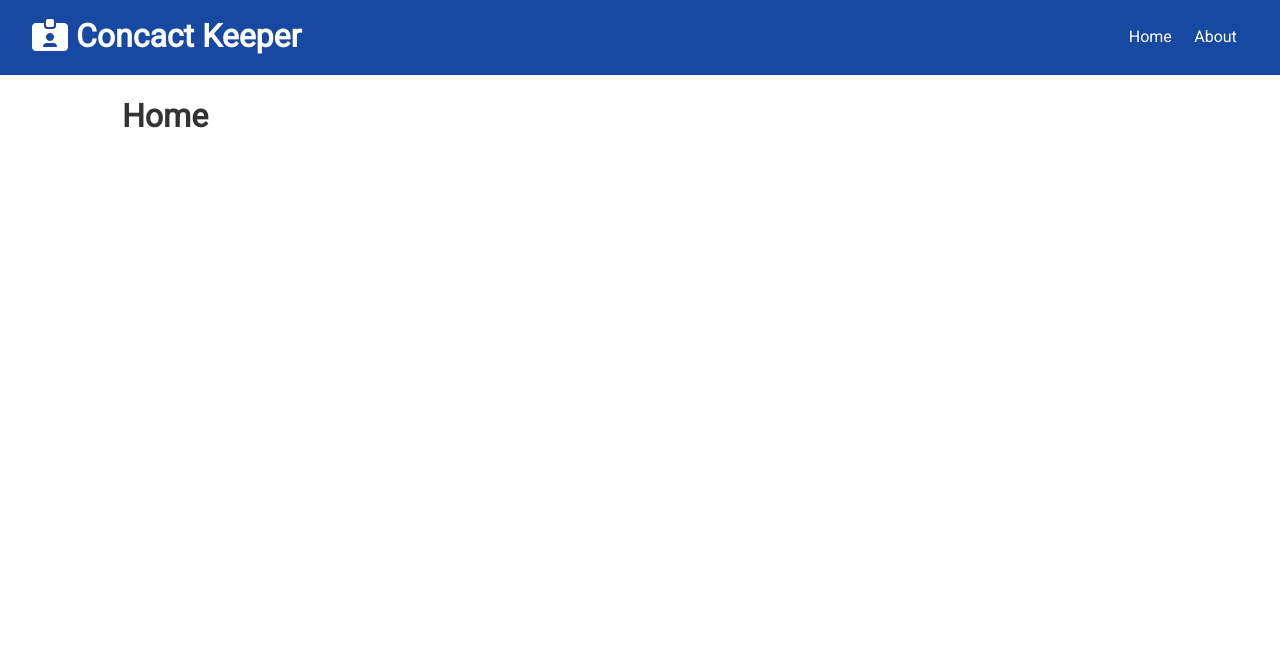
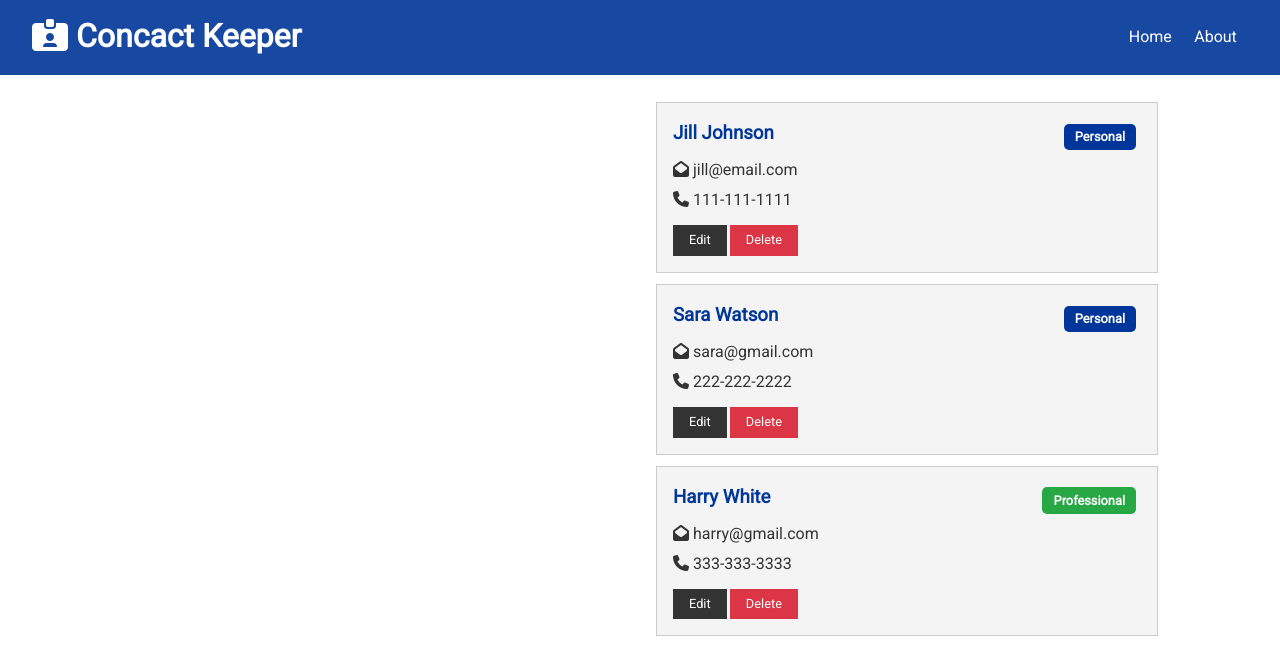
Before and after one commit to cztree/contact-keeper, a React (Create React App) app in the folder client/: page / in a window 1280 px wide. Shown: the top 658 px of the page. Built offline with nearby package versions, Linux system fonts and the light colour scheme.

Commit message:
Contacts - ContactItem components

```diff
--- /dev/null
+++ b/client/src/components/contacts/ContactItem.js
@@ -0,0 +1,45 @@
+import React from 'react'
+import PropTypes from 'prop-types'
+
+const ContactItem = ({ contact }) => {
+  const { id, name, email, phone, type } = contact
+
+  return (
+    <div className='card bg-light'>
+      <h3 className='text-primary text-left'>
+        {name}{' '}
+        <span
+          style={{ float: 'right' }}
+          className={
+            'badge ' +
+            (type === 'professional' ? 'badge-success' : 'badge-primary')
+          }
+        >
+          {type.charAt(0).toUpperCase() + type.slice(1)}
+        </span>
+      </h3>
+      <ul className='list'>
+        {email && (
+          <li>
+            <i className='fas fa-envelope-open'></i> {email}
+          </li>
+        )}
+        {phone && (
+          <li>
+            <i className='fas fa-phone'></i> {phone}
+          </li>
+        )}
+      </ul>
+      <p>
+        <button className='btn btn-dark btn-sm'>Edit</button>
+        <button className='btn btn-danger btn-sm'>Delete</button>
+      </p>
+    </div>
+  )
+}
+
+ContactItem.propTypes = {
+  contact: PropTypes.object.isRequired
+}
+
+export default ContactItem
--- /dev/null
+++ b/client/src/components/contacts/Contacts.js
@@ -0,0 +1,19 @@
+import React, { useContext } from 'react'
+import ContactItem from './ContactItem'
+import ContactContext from '../../context/contact/contactContext'
+
+const Contacts = () => {
+  const contactContext = useContext(ContactContext)
+
+  const { contacts } = contactContext
+
+  return (
+    <>
+      {contacts.map(contact => (
+        <ContactItem key={contact.id} contact={contact} />
+      ))}
+    </>
+  )
+}
+
+export default Contacts
--- a/client/src/components/pages/Home.js
+++ b/client/src/components/pages/Home.js
@@ -1,9 +1,15 @@
 import React from 'react'
+import Contacts from '../contacts/Contacts'
 
 const Home = () => {
   return (
-    <div>
-      <h1>Home</h1>
+    <div className='grid-2'>
+      <div>
+        {/* ContactForm */}
+      </div>
+      <div>
+        <Contacts />
+      </div>
     </div>
   )
 }
```
